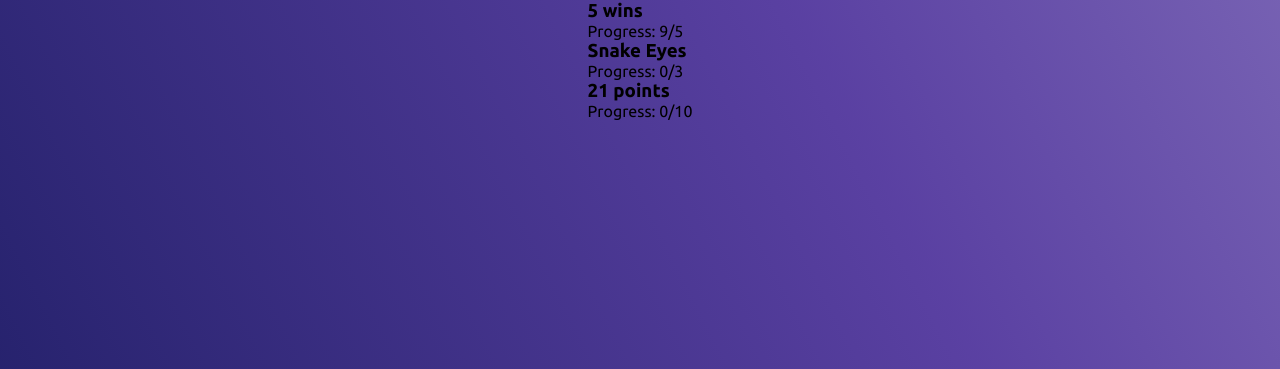
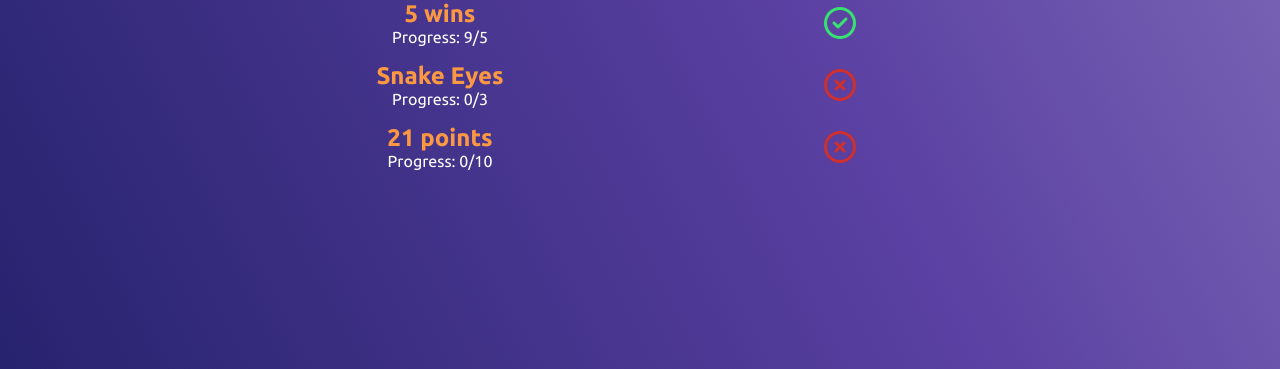
Before and after one commit to MaxDziad/Webowe_Oczko, a PHP site: page /achievements in a window 1280 px wide; the page is wider, and only the part inside the window is pictured. Shown: the part 138-507 px from the top of that part. Run offline with PHP 8.4, Linux system fonts and the light colour scheme; a user stored in the database is signed in; data comes from the database, SQL or seed files in the repository; some libraries are stand-ins or nearby versions.

Commit message:
restoring

```diff
--- a/application/html_templates/achievements.html.twig
+++ b/application/html_templates/achievements.html.twig
@@ -6,14 +6,18 @@
     <ul class="achiev">
         {% for achievement in user_achievements %}
         <li class="achiev__item">
-            <h3 class="achiev__item-name">{{ achievement['name'] }}</h3>
-            <p class="achiev__item-progress">Progress: {{ achievement['points'] }}/{{ achievement['threshold'] }}</p>
+           <div class="achiev__title">
+                <h2 class="achiev__item-name">{{ achievement['name'] }}</h2>
+                <p class="achiev__item-progress">Progress: {{ achievement['points'] }}/{{ achievement['threshold'] }}</p>
+            </div>
+            <div class="icon"><i class="far fa-check-circle completed"></i></div>
         </li>
         {% endfor %}
         {% for achievement in other_achievements %}
             <li class="achiev__item">
-                <h3 class="achiev__item-name">{{ achievement['name'] }}</h3>
-                <p class="achiev__item-progress">Progress: {{ achievement['points'] }}/{{ achievement['threshold'] }}</p>
+                <div class="achiev__title"><h2 class="achiev__item-name">{{ achievement['name'] }}</h2>
+                <p class="achiev__item-progress">Progress: {{ achievement['points'] }}/{{ achievement['threshold'] }}</p></div>
+                <div class="icon" ><i class="far fa-times-circle uncompleted"></i></div>
             </li>
         {% endfor %}
     </ul>
--- a/application/html_templates/profile.html.twig
+++ b/application/html_templates/profile.html.twig
@@ -2,7 +2,7 @@
 
 	<head>
 		<meta name="viewport" content="width=device-width, initial-scale=1, user-scalable=no">
-
+		<script src="https://kit.fontawesome.com/b3e438769b.js" crossorigin="anonymous"></script>
 		<link rel="stylesheet" href="/application/stylesheets/forall.css">
 		<link rel="stylesheet" href="/application/stylesheets/profile.css">
 	</head>
--- a/application/stylesheets/achiev.css
+++ b/application/stylesheets/achiev.css
@@ -1,8 +1,57 @@
-.wrapper{
+
+.achiev{
     display: flex;
+    flex-direction: column;
     justify-content: center;
+    align-items: center;
+    list-style: none;
+    width: 100%;
 }
 
-.achiev{
-    list-style: none;
+.achiev__item{
+    margin-bottom: 1rem;
+    display: flex;
+
+    width: 60%;
 }
+
+.icon{
+    display: flex;
+    align-items: center;
+    justify-content: center;
+    margin-left: 2rem;
+    flex: 1;
+}
+
+.achiev__title{
+    display: flex;
+    flex-direction: column;
+    align-items: center;
+    flex: 1;
+
+}
+
+.icon i{
+    font-size: 2rem;
+}
+
+.completed{
+    color: rgb(55, 226, 112) !important;
+}
+
+.uncompleted{
+    color: rgb(206, 47, 47) !important;
+}
+
+.achiev__item-name{
+    color: var(--orange);
+
+}
+
+.achiev__item-progress{
+    color: #fff;
+}
+
+.far{
+    color: #fff;
+}
```
